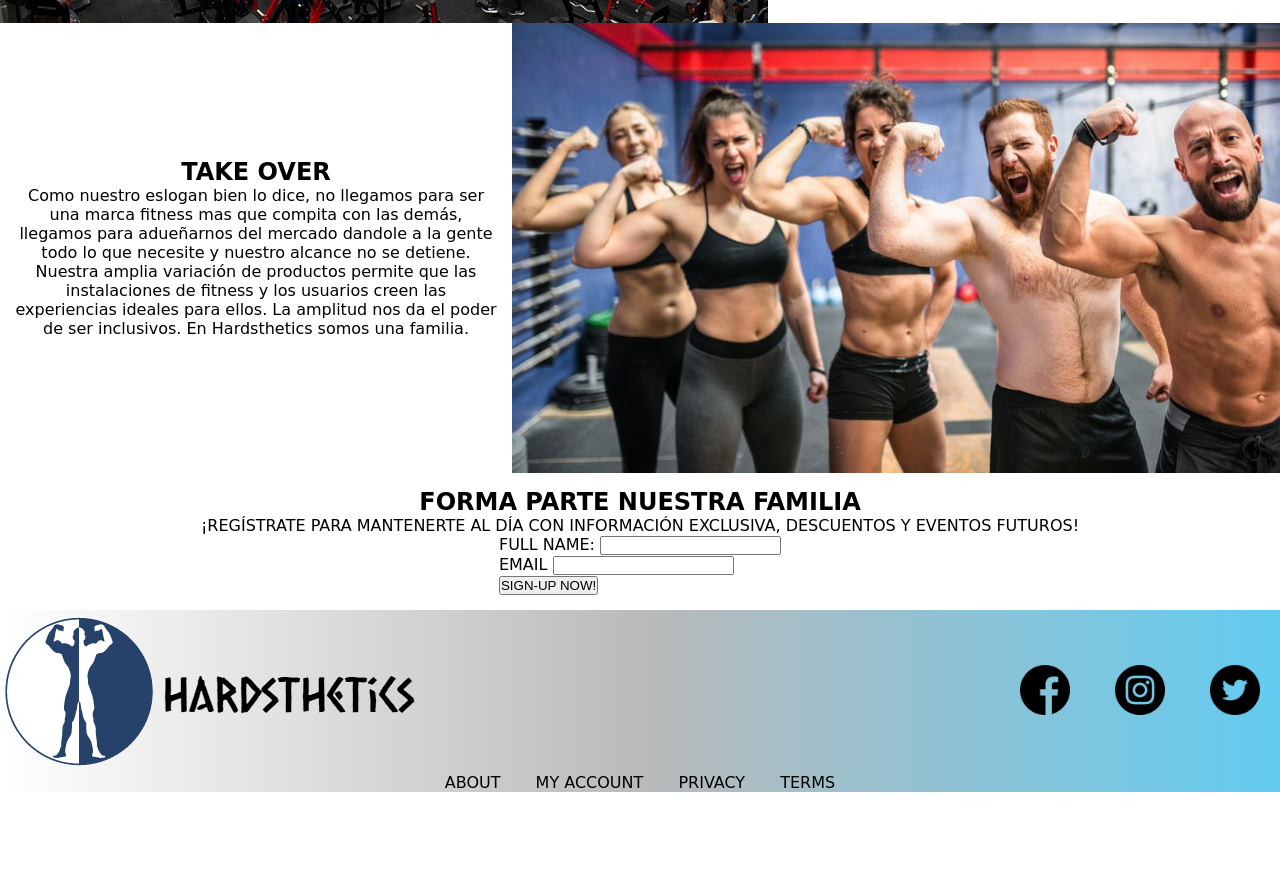
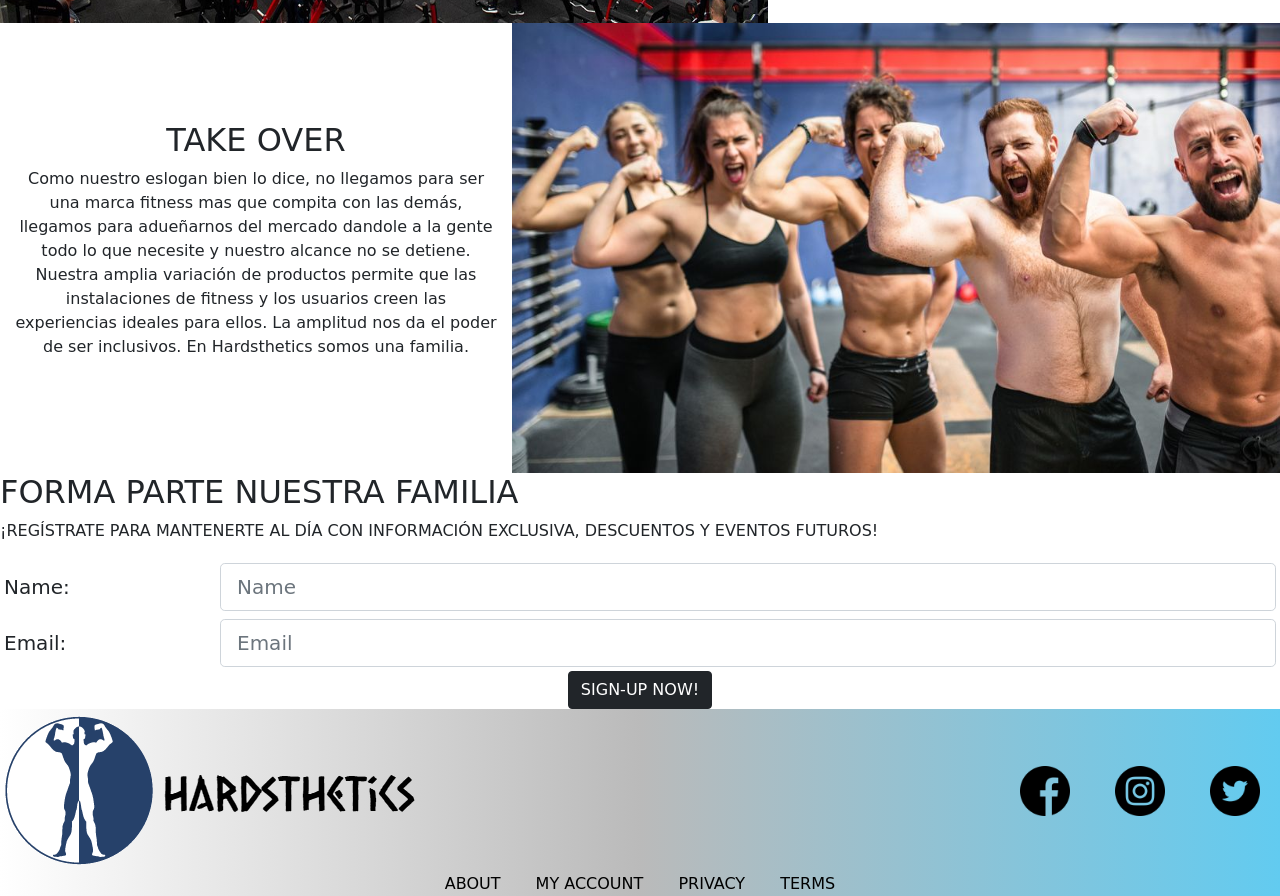
Before and after one commit to lucasberardi95/hardsthetics, a plain HTML site: page pages/Nosotros.html in a window 1280 px wide. Shown: the part 1040-1936 px from the top of the page. Before the commit the page ends 1832 px from the top, so only its background shows below. Drawn offline with nearby package versions, Linux system fonts and the light colour scheme; a web font is replaced by a local one.

Commit message:
agregue bootstrap

```diff
--- a/pages/Nosotros.html
+++ b/pages/Nosotros.html
@@ -1,18 +1,25 @@
 <!DOCTYPE html>
 <html lang="en">
+
 <head>
     <meta charset="UTF-8">
     <meta http-equiv="X-UA-Compatible" content="IE=edge">
     <meta name="viewport" content="width=device-width, initial-scale=1.0">
+    <!-- CSS BOOSTRAP -->
+    <link href="https://cdn.jsdelivr.net/npm/bootstrap@5.0.2/dist/css/bootstrap.min.css" rel="stylesheet"
+        integrity="sha384-EVSTQN3/azprG1Anm3QDgpJLIm9Nao0Yz1ztcQTwFspd3yD65VohhpuuCOmLASjC" crossorigin="anonymous" />
     <link rel="stylesheet" href="../css/style.css">
     <title>HARDSTHETICS</title>
 </head>
+
 <body>
-    <header class="header-nosotros"><!-- el ecabezado-->
-        <a href="">
+    <header class="header-nosotros">
+        <!-- el ecabezado-->
+        <a href="../index.html">
             <img class="logo" src="../img/hardsthetics-logo-escudo-y-nombre.png" alt="Logo">
         </a>
-        <nav><!--representa la barra de navegacion en el header, enlaces para otros links, botonera, etc (puede ir tanto dentro como fuera del header)-->
+        <nav>
+            <!--representa la barra de navegacion en el header, enlaces para otros links, botonera, etc (puede ir tanto dentro como fuera del header)-->
             <div>
                 <ul>
                     <li><a href="../index.html">Home</a></li>
@@ -29,7 +36,12 @@
         <section class="grid-section-nosotros">
             <div class="como-empezo">
                 <h2>COMO EMPEZÓ</h2>
-                <p>Todo comenzó alrededor de 2021 mientras entranaba en el gimnasio. Impulsado por la pasión, amor al bodybuilding y lo estético, queria ayudar a la gente compartiendo consejos de fitness y nutrición. Lo que comenzó como un simple pasatiempo por un canal de youtube, pasó de camisas simplemente estampadas a camisas hechas a la medida con una marca que capturaba todo en lo que creía y seguido rapidamente sin pensarlo por las máquinas y herramientas de mejor calidad para brindarle a la gente todo lo que necesita para entrenar de la manera mas cómoda. Así nació Hardsthetics.
+                <p>Todo comenzó alrededor de 2021 mientras entranaba en el gimnasio. Impulsado por la pasión, amor al
+                    bodybuilding y lo estético, queria ayudar a la gente compartiendo consejos de fitness y nutrición.
+                    Lo que comenzó como un simple pasatiempo por un canal de youtube, pasó de camisas simplemente
+                    estampadas a camisas hechas a la medida con una marca que capturaba todo en lo que creía y seguido
+                    rapidamente sin pensarlo por las máquinas y herramientas de mejor calidad para brindarle a la gente
+                    todo lo que necesita para entrenar de la manera mas cómoda. Así nació Hardsthetics.
                 </p>
             </div>
             <div class="como-empezo-img">
@@ -40,7 +52,11 @@
             </div>
             <div class="mision">
                 <h2>MISION</h2>
-                <p>Ser los líderes tanto en la distribución y ventas de máquinas de musculación y cardio a nivel internacional para uso doméstico y comercial tanto como en la indumentaria deportiva donde nos fijamos hasta el último de los detalles. Desde colores elegidos a mano hasta cortes cómodos pero elegantes, todos los productos Hardsthetics están hechos a medida. Pasamos meses perfeccionando cada diseño para que te sientas seguro y cómodo en cada paso que das.
+                <p>Ser los líderes tanto en la distribución y ventas de máquinas de musculación y cardio a nivel
+                    internacional para uso doméstico y comercial tanto como en la indumentaria deportiva donde nos
+                    fijamos hasta el último de los detalles. Desde colores elegidos a mano hasta cortes cómodos pero
+                    elegantes, todos los productos Hardsthetics están hechos a medida. Pasamos meses perfeccionando cada
+                    diseño para que te sientas seguro y cómodo en cada paso que das.
                 </p>
             </div>
             <div class="take-over-img">
@@ -48,15 +64,19 @@
             </div>
             <div class="take-over-nosotros">
                 <h2>TAKE OVER</h2>
-                <p>Como nuestro eslogan bien lo dice, no llegamos para ser una marca fitness mas que compita con las demás, llegamos para adueñarnos del mercado dandole a la gente todo lo que necesite y nuestro alcance no se detiene. Nuestra amplia variación de productos permite que las instalaciones de fitness y los usuarios creen las experiencias ideales para ellos. La amplitud nos da el poder de ser inclusivos. En Hardsthetics somos una familia.
+                <p>Como nuestro eslogan bien lo dice, no llegamos para ser una marca fitness mas que compita con las
+                    demás, llegamos para adueñarnos del mercado dandole a la gente todo lo que necesite y nuestro
+                    alcance no se detiene. Nuestra amplia variación de productos permite que las instalaciones de
+                    fitness y los usuarios creen las experiencias ideales para ellos. La amplitud nos da el poder de ser
+                    inclusivos. En Hardsthetics somos una familia.
                 </p>
             </div>
         </section>
-        <section>
-            <div class="nosotros-unite-form">
+        <section class="nosotros-form">
+            <div class="nosotros-form-div">
                 <h2>FORMA PARTE NUESTRA FAMILIA</h2>
                 <p>¡REGÍSTRATE PARA MANTENERTE AL DÍA CON INFORMACIÓN EXCLUSIVA, DESCUENTOS Y EVENTOS FUTUROS!</p>
-                <form action="" method="" enctype="">
+                <!-- <form action="" method="" enctype="">
                     <div>
                         <div>
                             <label for="full name">FULL NAME:</label>
@@ -64,13 +84,31 @@
                         </div>
                         <div>
                             <label for="email">EMAIL</label>
-                            <input type="text" name="email"</div>
-                        <div>
-                            <label for=""></label>
-                            <input type="submit" value="SIGN-UP NOW!">
+                            <input type="text" name="email" </div>
+                            <div>
+                                <label for=""></label>
+                                <input type="submit" value="SIGN-UP NOW!">
+                            </div>
                         </div>
-                    </div>
-                </form>
+                </form> --> <!-- lo cancele para agregar bootstrap para incluirlo en el proyecto y porque se adapta mas facil el tamaño que necesitaba -->
+                <!-- FORM DE BOOTSTRAP -->
+            <div class="p-1 row">
+                <label for="colFormLabelLg" class="col-sm-2 col-form-label col-form-label-lg">Name:</label>
+                <div class="col-sm-10">
+                    <input type="email" class="form-control form-control-lg" id="colFormLabelLg"
+                        placeholder="Name">
+                </div>
+            </div>
+            <div class="p-1 row">
+                <label for="colFormLabelLg" class="col-sm-2 col-form-label col-form-label-lg">Email:</label>
+                <div class="col-sm-10">
+                    <input type="email" class="form-control form-control-lg" id="colFormLabelLg"
+                        placeholder="Email">
+                </div>
+            </div>
+            <div class="col-12 d-flex justify-content-center">
+                <button type="submit" class="btn btn-dark">SIGN-UP NOW!</button>
+            </div>
             </div>
         </section>
     </main>
@@ -96,5 +134,10 @@
             <a href="">TERMS</a>
         </div>
     </footer>
+    <!-- JS BOOSTRAP -->
+    <script src="https://cdn.jsdelivr.net/npm/bootstrap@5.0.2/dist/js/bootstrap.bundle.min.js"
+        integrity="sha384-MrcW6ZMFYlzcLA8Nl+NtUVF0sA7MsXsP1UyJoMp4YLEuNSfAP+JcXn/tWtIaxVXM"
+        crossorigin="anonymous"></script>
 </body>
+
 </html>
```
